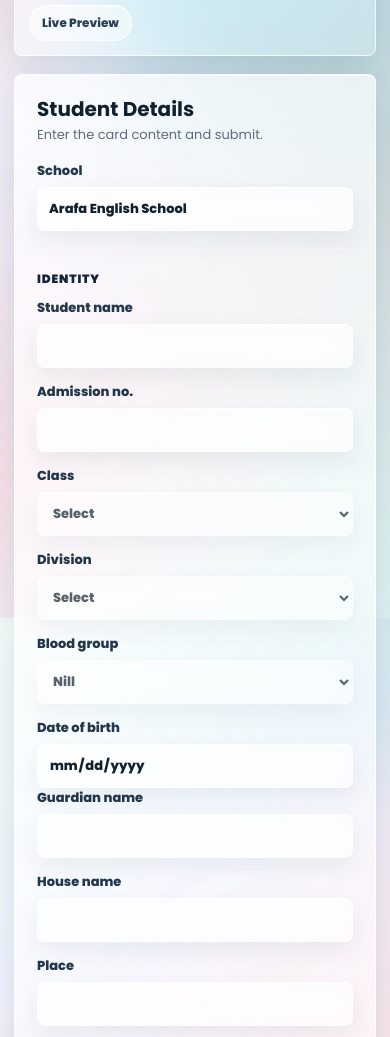
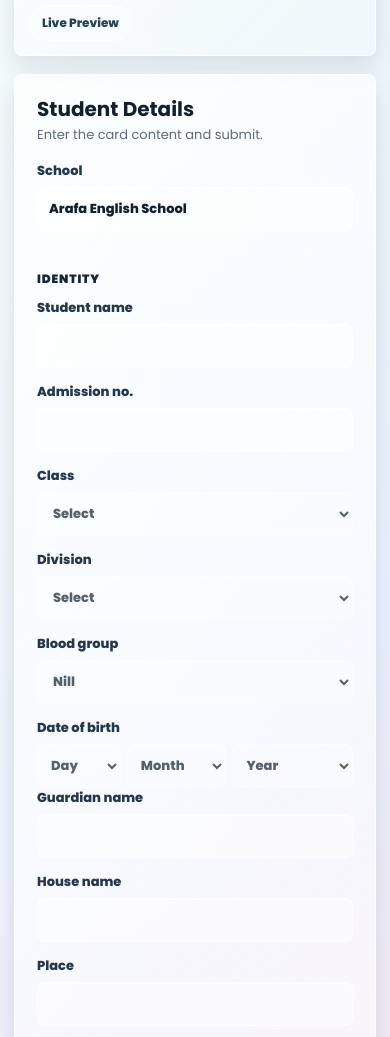
Before and after one commit to freakkingmedia/arafa, a website: page public/index.html in a window 390 px wide. Shown: the part 226-1263 px from the top of the page. Drawn offline with Linux system fonts and the light colour scheme.

Commit message:
Add files via upload

```diff
--- a/public/app.js
+++ b/public/app.js
@@ -16,20 +16,20 @@ function pt(value) {
 const templates = {
   template1: {
     name: "Arafa English School",
-    image: "/assets/templates/template-1.bmp?v=20260604-arafa-final",
-    password: "arafa123",
+    image: "/assets/templates/template-1.bmp?v=20260606-arafa-icons",
+    password: "arafa55",
     options: { bloodGroup: true },
     photo: { x: 155, y: 282, w: 370, h: 370, radius: 185 },
     fields: {
-      studentName: { x: 55, y: 670, w: 563, size: pt(13), weight: 700, align: "center", color: "#312b63", transform: "upper" },
-      studentClass: { x: 55, y: 720, w: 563, size: pt(7.8), minSize: pt(6.2), weight: 500, align: "center", color: "#312b63", prefix: "Class : " },
-      admissionNo: { x: 55, y: 754, w: 563, size: pt(7.8), minSize: pt(6.2), weight: 500, align: "center", color: "#312b63", prefix: "Adm. No : " },
-      dob: { x: 118, y: 788, w: 270, size: pt(7.6), minSize: pt(6.2), weight: 500, align: "center", color: "#312b63", prefix: "DOB : " },
-      bloodGroup: { x: 364, y: 788, w: 190, size: pt(7.6), minSize: pt(6.2), weight: 500, align: "center", color: "#312b63", prefix: "Blood : " },
-      guardianName: { x: 154, y: 824, w: 414, size: pt(7.8), minSize: pt(6), weight: 500, color: "#312b63" },
-      houseName: { x: 154, y: 866, w: 414, size: pt(7.8), minSize: pt(6), weight: 500, color: "#312b63" },
-      place: { x: 154, y: 909, w: 414, size: pt(7.8), minSize: pt(6), weight: 500, color: "#312b63" },
-      phone: { x: 154, y: 956, w: 330, size: pt(7.8), minSize: pt(6), weight: 500, color: "#312b63" }
+      studentName: { x: 55, y: 670, w: 563, size: pt(13), weight: 700, align: "center", color: "#000000", transform: "upper" },
+      studentClass: { x: 154, y: 720, w: 414, size: pt(7.8), minSize: pt(6.2), weight: 500, color: "#000000", prefix: "Class : " },
+      admissionNo: { x: 154, y: 754, w: 414, size: pt(7.8), minSize: pt(6.2), weight: 500, color: "#000000", prefix: "Adm. No : " },
+      dob: { x: 154, y: 788, w: 230, size: pt(7.6), minSize: pt(5.8), weight: 500, color: "#000000", prefix: "DOB : " },
+      bloodGroup: { x: 414, y: 788, w: 160, size: pt(7.6), minSize: pt(6.2), weight: 500, color: "#000000", prefix: "Blood : " },
+      guardianName: { x: 154, y: 822, w: 414, size: pt(8.8), minSize: pt(6.2), weight: 500, color: "#000000" },
+      houseName: { x: 154, y: 870, w: 414, size: pt(8.8), minSize: pt(6.2), weight: 500, color: "#000000" },
+      place: { x: 154, y: 916, w: 414, size: pt(8.8), minSize: pt(6.2), weight: 500, color: "#000000" },
+      phone: { x: 154, y: 970, w: 330, size: pt(8.8), minSize: pt(6.2), weight: 500, color: "#000000" }
     }
   },
   template2: {
@@ -48,6 +48,24 @@ const templates = {
       houseName: { x: 86, y: 890, w: 510, size: pt(9.5), weight: 400, color: "#000000", minSize: pt(6.5) },
       place: { x: 86, y: 943, w: 510, size: pt(9.5), weight: 400, color: "#000000" },
       phone: { x: 86, y: 993, w: 510, size: pt(9.5), weight: 400, color: "#000000" }
+    }
+  },
+  template3: {
+    name: "MVM LPS Netumpura",
+    image: "/assets/templates/template-3.bmp?v=20260605-netumpura-v2",
+    password: "mvm22",
+    options: { bloodGroup: true },
+    photo: { x: 187, y: 320, w: 309, h: 312, radius: 154 },
+    fields: {
+      studentName: { x: 55, y: 700, w: 563, size: pt(11.5), minSize: pt(8), weight: 700, align: "center", color: "#ffffff", transform: "upper" },
+      studentClass: { x: 55, y: 748, w: 563, size: pt(8), minSize: pt(6), weight: 500, align: "center", color: "#ffffff", prefix: "Class : " },
+      admissionNo: { x: 55, y: 778, w: 563, size: pt(8), minSize: pt(6), weight: 500, align: "center", color: "#ffffff", prefix: "Adm. No : " },
+      dob: { x: 134, y: 808, w: 245, size: pt(7.8), minSize: pt(5.8), weight: 500, color: "#ffffff", prefix: "DOB : " },
+      bloodGroup: { x: 384, y: 808, w: 180, size: pt(7.8), minSize: pt(5.8), weight: 500, color: "#ffffff", prefix: "Blood : " },
+      guardianName: { x: 134, y: 846, w: 430, size: pt(8.8), minSize: pt(6), weight: 500, color: "#ffffff" },
+      houseName: { x: 134, y: 897, w: 430, size: pt(8.8), minSize: pt(6), weight: 500, color: "#ffffff" },
+      place: { x: 134, y: 946, w: 430, size: pt(8.8), minSize: pt(6), weight: 500, color: "#ffffff" },
+      phone: { x: 134, y: 994, w: 330, size: pt(8.8), minSize: pt(6), weight: 500, color: "#ffffff" }
     }
   }
 };
@@ -96,7 +114,9 @@ const inputs = {
   studentClass: document.getElementById("studentClass"),
   division: document.getElementById("division"),
   bloodGroup: document.getElementById("bloodGroup"),
-  dob: document.getElementById("dob"),
+  dobDay: document.getElementById("dobDay"),
+  dobMonth: document.getElementById("dobMonth"),
+  dobYear: document.getElementById("dobYear"),
   guardianName: document.getElementById("guardianName"),
   houseName: document.getElementById("houseName"),
   place: document.getElementById("place"),
@@ -111,6 +131,22 @@ function titleCase(value) {
   return value.toLowerCase().replace(/\b[a-z]/g, char => char.toUpperCase());
 }
 
+function cleanNameValue(value) {
+  return value.replace(/[^a-z\s.'-]/gi, "").replace(/\s{2,}/g, " ");
+}
+
+function makeTwoDigit(value) {
+  return String(value).padStart(2, "0");
+}
+
+function getDobValue() {
+  const day = inputs.dobDay.value;
+  const month = inputs.dobMonth.value;
+  const year = inputs.dobYear.value;
+  if (!day || !month || !year) return "";
+  return `${year}-${makeTwoDigit(month)}-${makeTwoDigit(day)}`;
+}
+
 function getFormData() {
   const phoneDigits = inputs.phone.value.replace(/\D/g, "").slice(0, 10);
   return {
@@ -119,7 +155,7 @@ function getFormData() {
     studentClass: inputs.studentClass.value,
     division: inputs.division.value,
     bloodGroup: inputs.bloodGroup.value,
-    dob: inputs.dob.value,
+    dob: getDobValue(),
     guardianName: titleCase(inputs.guardianName.value),
     houseName: titleCase(inputs.houseName.value),
     place: titleCase(inputs.place.value),
@@ -510,7 +546,7 @@ function drawFittedText(ctx, text, config) {
   ctx.textBaseline = "top";
   ctx.font = `${config.weight || 700} ${size}px ${FONT_FAMILY}`;
   while (ctx.measureText(text).width > config.w && size > minSize) {
-    size -= 1;
+    size -= 0.5;
     ctx.font = `${config.weight || 700} ${size}px ${FONT_FAMILY}`;
   }
   let x = config.x;
@@ -800,8 +836,28 @@ function parseJsonText(text) {
   }
 }
 
+function populateDobSelects() {
+  appendNumberOptions(inputs.dobDay, 1, 31, makeTwoDigit);
+  appendNumberOptions(inputs.dobMonth, 1, 12, makeTwoDigit);
+  appendNumberOptions(inputs.dobYear, 2000, 2026, value => String(value));
+}
+
+function appendNumberOptions(select, start, end, formatLabel) {
+  for (let value = start; value <= end; value += 1) {
+    const option = document.createElement("option");
+    option.value = String(value);
+    option.textContent = formatLabel(value);
+    select.appendChild(option);
+  }
+}
+
+populateDobSelects();
+
 for (const input of Object.values(inputs).filter(input => input !== inputs.templateKey && input !== inputs.schoolSearch)) {
   const updateFromInput = () => {
+    if (input === inputs.studentName || input === inputs.guardianName) {
+      input.value = cleanNameValue(input.value);
+    }
     applyTemplate();
   };
   input.addEventListener("input", updateFromInput);
--- a/public/index.html
+++ b/public/index.html
@@ -109,7 +109,17 @@
             </label>
             <label>
               Date of birth
-              <input id="dob" name="dob" type="date" required />
+              <span class="dob-input">
+                <select id="dobDay" name="dobDay" required aria-label="Date of birth day">
+                  <option value="">Day</option>
+                </select>
+                <select id="dobMonth" name="dobMonth" required aria-label="Date of birth month">
+                  <option value="">Month</option>
+                </select>
+                <select id="dobYear" name="dobYear" required aria-label="Date of birth year">
+                  <option value="">Year</option>
+                </select>
+              </span>
             </label>
           </div>
 
--- a/public/styles.css
+++ b/public/styles.css
@@ -475,6 +475,17 @@ button:focus {
   outline: 0;
 }
 
+.dob-input {
+  display: grid;
+  grid-template-columns: 0.8fr 0.95fr 1.15fr;
+  gap: 6px;
+}
+
+.dob-input select {
+  min-width: 0;
+  padding-inline: 9px;
+}
+
 .photo-row {
   display: flex;
   justify-content: space-between;
@@ -748,6 +759,56 @@ button.primary:hover {
 }
 
 @media (max-width: 900px) {
+  body {
+    background-attachment: scroll;
+  }
+
+  body::before,
+  body::after {
+    display: none;
+  }
+
+  .app-header,
+  .site-footer,
+  .panel,
+  .school-results,
+  input,
+  select,
+  .phone-input,
+  .photo-row,
+  .template-option,
+  .preview-toolbar,
+  .card-stage,
+  .password-shell,
+  .crop-shell {
+    backdrop-filter: none;
+  }
+
+  .app-header,
+  .site-footer,
+  .panel,
+  .card-stage,
+  .id-card {
+    box-shadow: 0 10px 24px rgba(20, 36, 59, 0.12);
+  }
+
+  input,
+  select,
+  .phone-input,
+  .photo-row,
+  .template-option,
+  .preview-toolbar {
+    box-shadow: var(--inner-light);
+  }
+
+  input,
+  select,
+  .phone-input,
+  .template-option,
+  button {
+    transition: none;
+  }
+
   .app-shell {
     padding: 14px;
   }
--- a/tools/export-psd-bmp.js
+++ b/tools/export-psd-bmp.js
@@ -3,12 +3,16 @@ const path = require("path");
 
 const sources = [
   {
-    input: "C:/Users/shibi/OneDrive/Pictures/arafa final/arafa.psd",
+    input: "C:/Users/shibi/Documents/arafa.psd",
     output: path.join(__dirname, "..", "public", "assets", "templates", "template-1.bmp")
   },
   {
     input: "C:/Users/shibi/Desktop/cheruthuruthy.psd",
     output: path.join(__dirname, "..", "public", "assets", "templates", "template-2.bmp")
+  },
+  {
+    input: "C:/Users/shibi/OneDrive/Pictures/arafa final/NETUPURA.psd",
+    output: path.join(__dirname, "..", "public", "assets", "templates", "template-3.bmp")
   }
 ];
 
```
Also changed, not shown: 2 other files.
